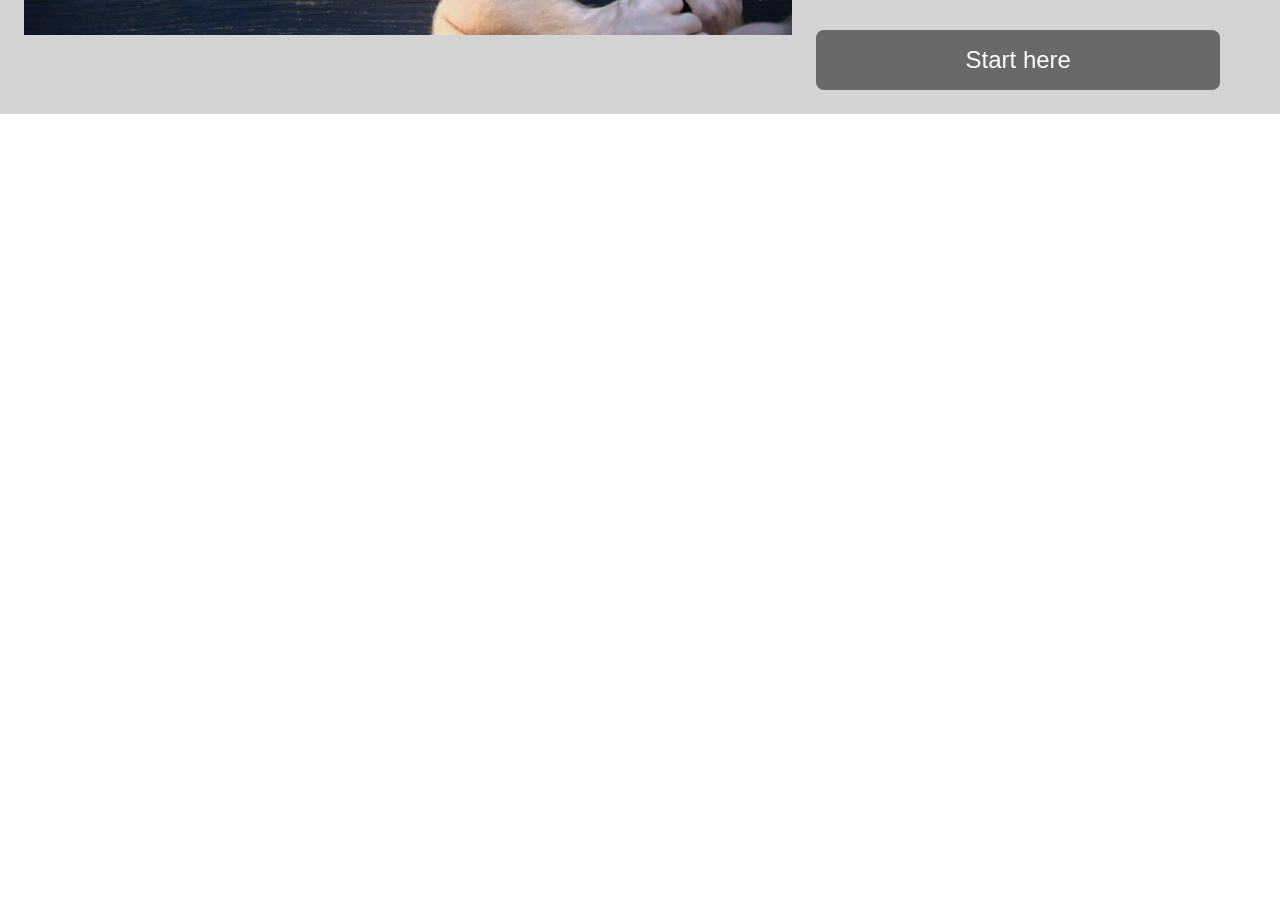
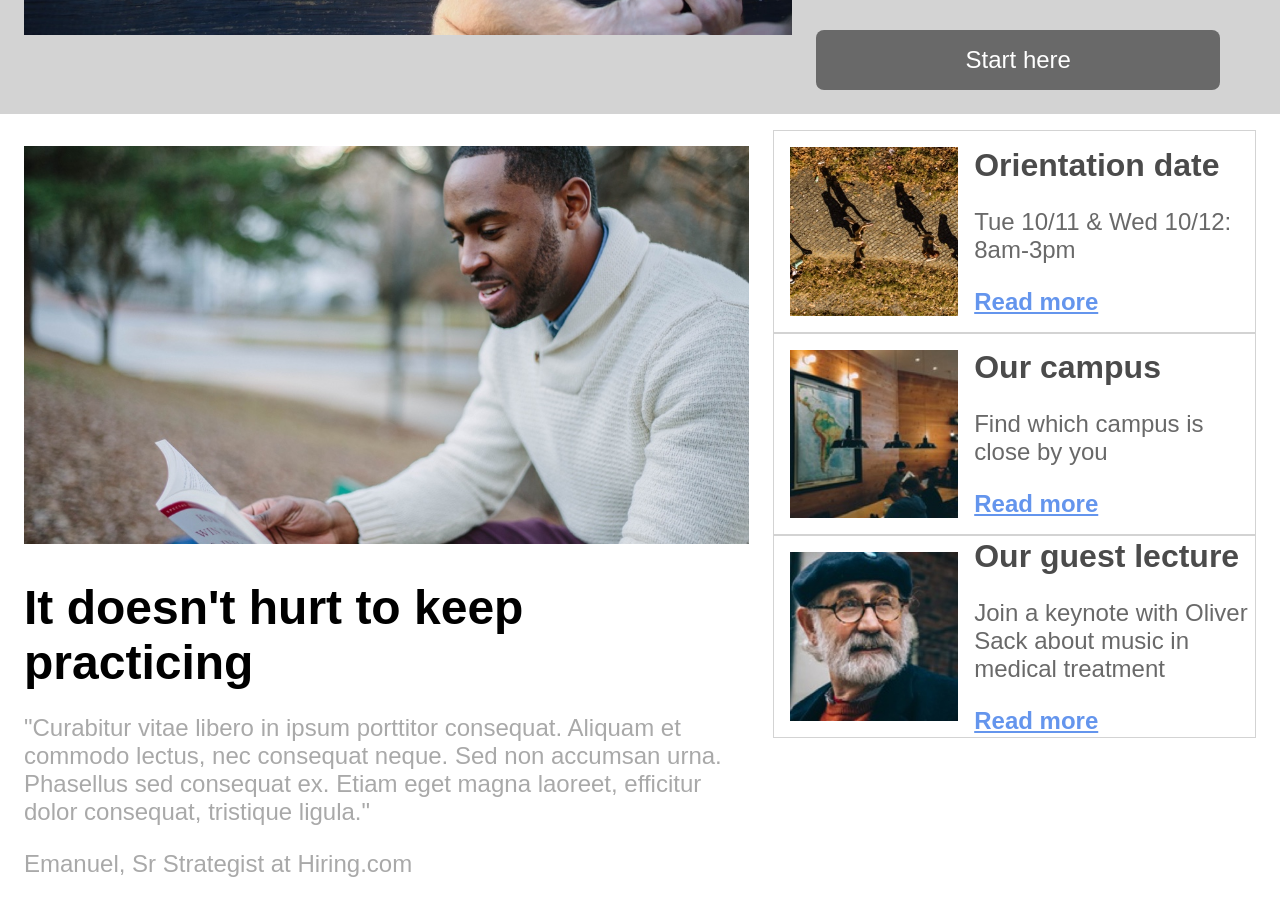
Before and after one commit to Fridox97/Fridox97.github.io, a plain HTML site: page index.html in a window 1280 px wide. Shown: the part 677-1592 px from the top of the page. Before the commit the page ends 800 px from the top, so only its background shows below. Drawn offline with Linux system fonts and the light colour scheme.

Commit message:
Segunda seccion completada

```diff
--- a/Resources/css/index.css
+++ b/Resources/css/index.css
@@ -1,6 +1,11 @@
 html{
     font-size: 16px;
     font-family: sans-serif;
+}
+
+a{
+    color: cornflowerblue;
+    font-weight: bold;
 }
 
 body{
@@ -81,3 +86,72 @@ nav h3{
 .button:hover{
     background-color: green;
 }
+
+#section2{
+    display:  flex;
+    margin: 0 1.5rem;
+    margin-bottom: 2rem;
+}
+
+#section2 .big{
+    width: 60%;
+    margin-top: 2rem;
+    margin-right: 1.5rem;
+}
+
+#section2 .big h2{
+    font-size: 3rem;
+    margin-top: 0;
+    margin-bottom: 1.5rem;
+}
+
+#section2 .big p{
+    font-size: 1.5rem;
+    color: darkgray;
+}
+
+#section2 .big img{
+    margin-bottom: 2rem;
+    max-width: 100%;
+}
+
+#section2 .small{
+    width: 40%;
+    flex-direction: column;
+    margin-top: 1rem;
+}
+
+#section2 .small .recuadro{
+    display: flex;
+    align-items: center;
+    border: 1px solid lightgray;
+    transition: background-color 0.5s linear 0.1s;
+}
+
+#section2 .small .recuadro:hover{
+    background-color: lightgray;
+}
+
+#section2 .small .recuadro h1{
+    opacity: 0.7;
+    margin: 0;
+}
+
+#section2 .small .recuadro p{
+    font-size: 1.5rem;
+    color: dimgray;
+}
+
+#section2 .small .recuadro a{
+    font-size: 1.5rem;
+}
+
+#section2 .small .recuadro div{
+    max-width: 65%;
+}
+
+#section2 .small img{
+    height: auto;
+    max-width: 35%;
+    margin: 1rem;
+}
--- a/index.html
+++ b/index.html
@@ -27,7 +27,42 @@
                     <p class="button">Start here</p>
                 </div>
             </div>
-
+            <div id="section2">
+                <div class="big">
+                    <img src="./Resources/capstone_colmar_assets/capstone_colmar_assets/images/information-main.jpg" alt="">
+                    <h2>It doesn't hurt to keep practicing</h2>
+                    <p>"Curabitur vitae libero in ipsum porttitor consequat. Aliquam et commodo lectus,
+                        nec consequat neque. Sed non accumsan urna. Phasellus sed consequat ex. Etiam eget magna laoreet,
+                        efficitur dolor consequat, tristique ligula."</p>
+                    <p>Emanuel, Sr Strategist at Hiring.com</p>
+                </div>
+                <div class="small">
+                    <div class="recuadro">
+                        <img src="./Resources/capstone_colmar_assets/capstone_colmar_assets/images/information-orientation.jpg" alt="">
+                        <div>
+                            <h1>Orientation date</h1>
+                            <p>Tue 10/11 & Wed 10/12: 8am-3pm</p>
+                            <a href="">Read more</a>
+                        </div>
+                    </div>
+                    <div class="recuadro">
+                        <img src="./Resources/capstone_colmar_assets/capstone_colmar_assets/images/information-campus.jpg" alt="">
+                        <div>
+                            <h1>Our campus</h1>
+                            <p>Find which campus is close by you</p>
+                            <a href="">Read more</a>
+                        </div>
+                    </div>
+                    <div class="recuadro">
+                        <img src="./Resources/capstone_colmar_assets/capstone_colmar_assets/images/information-guest-lecture.jpg" alt="">
+                        <div>
+                            <h1>Our guest lecture</h1>
+                            <p>Join a keynote with Oliver Sack about music in medical treatment</p>
+                            <a href="">Read more</a>
+                        </div>
+                    </div>
+                </div>
+            </div>
         </div>
     </body>
 </html>
```
